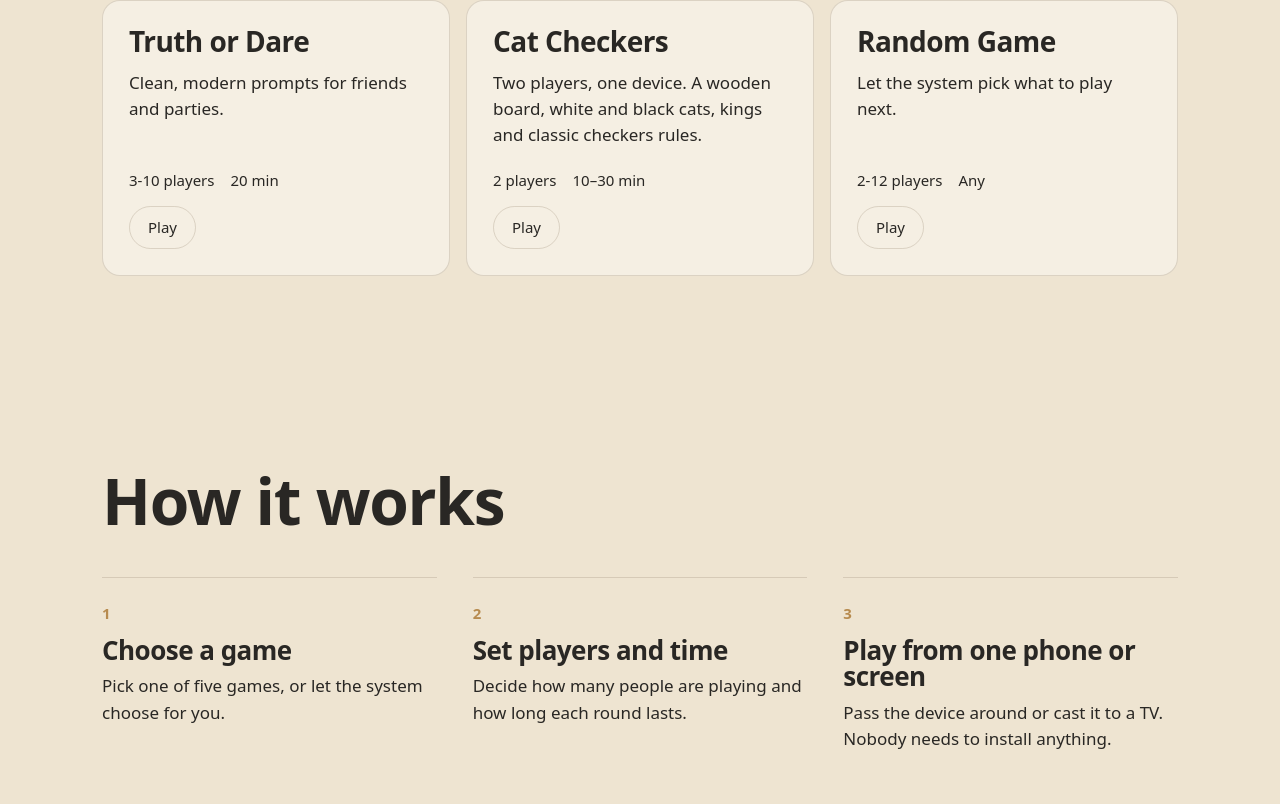
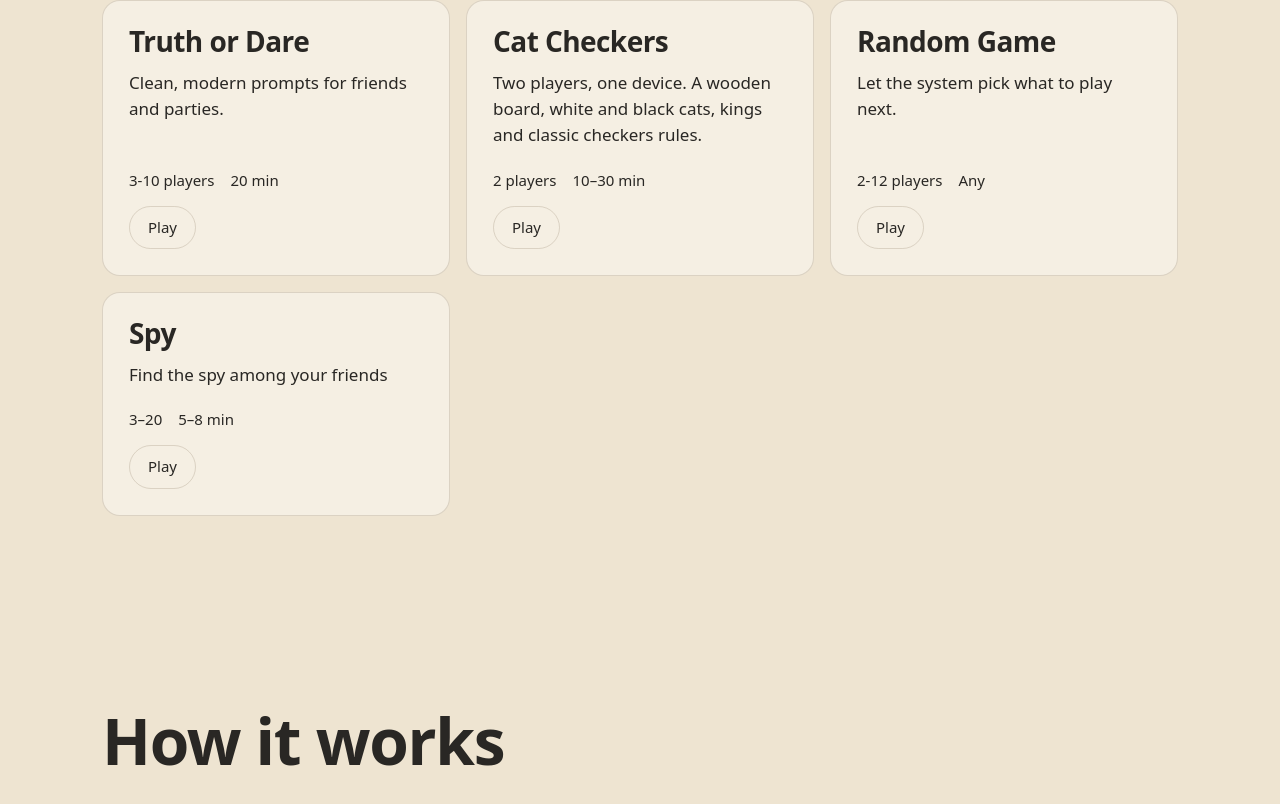
Before and after one commit to Nikruto-1/NickolasGames, a React (Vite) app in the folder NickolasGames/ClientApp/: page / in a window 1280 px wide. Shown: the part 1244-2048 px from the top of the page. Built offline with nearby package versions, Linux system fonts and the light colour scheme.

Commit message:
Integrate Spy game: locales/index.js

```diff
--- a/NickolasGames/ClientApp/src/locales/index.js
+++ b/NickolasGames/ClientApp/src/locales/index.js
@@ -4,5 +4,6 @@ import { UI_COPY as svCopy, PLAYER_COPY as svPlayerCopy } from "./sv.js";
 import { UI_COPY as deCopy, PLAYER_COPY as dePlayerCopy } from "./de.js";
 import { UI_COPY as esCopy, PLAYER_COPY as esPlayerCopy } from "./es.js";
 
-export const COPY = { uk: ukCopy, en: enCopy, sv: svCopy, de: deCopy, es: esCopy };
+const spy = {uk:{n:"Шпигун",d:"Знайди шпигуна серед друзів",p:"3–20",t:"5–8 хв"},en:{n:"Spy",d:"Find the spy among your friends",p:"3–20",t:"5–8 min"},sv:{n:"Spion",d:"Hitta spionen bland vännerna",p:"3–20",t:"5–8 min"},de:{n:"Spion",d:"Finde den Spion unter Freunden",p:"3–20",t:"5–8 Min."},es:{n:"Espía",d:"Encuentra al espía entre tus amigos",p:"3–20",t:"5–8 min"}};
+export const COPY = Object.fromEntries(Object.entries({ uk: ukCopy, en: enCopy, sv: svCopy, de: deCopy, es: esCopy }).map(([lang,copy])=>[lang,{...copy,games:{...copy.games,spy:spy[lang]}}]));
 export const PLAYER_SETUP = { uk: ukPlayerCopy, en: enPlayerCopy, sv: svPlayerCopy, de: dePlayerCopy, es: esPlayerCopy };
```
